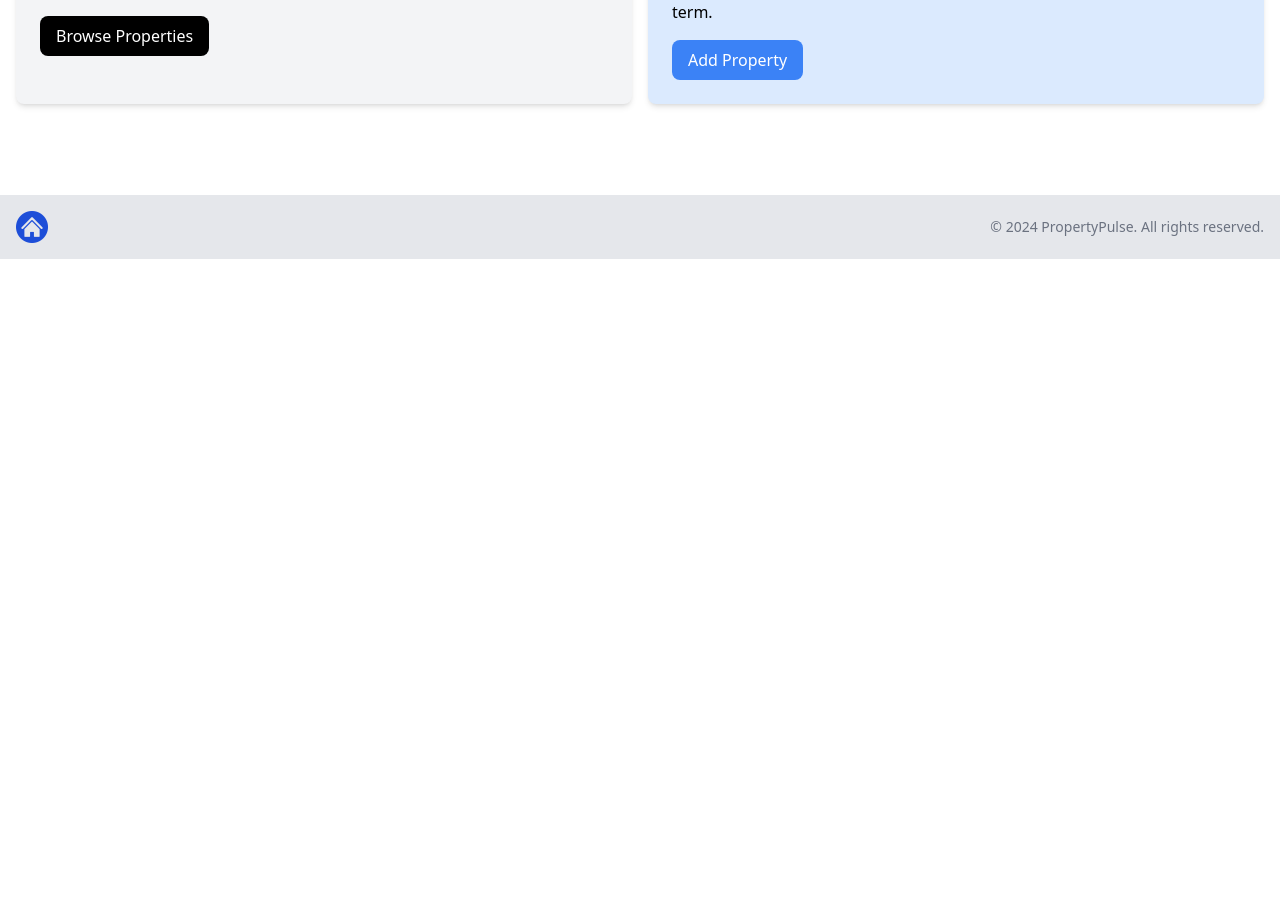
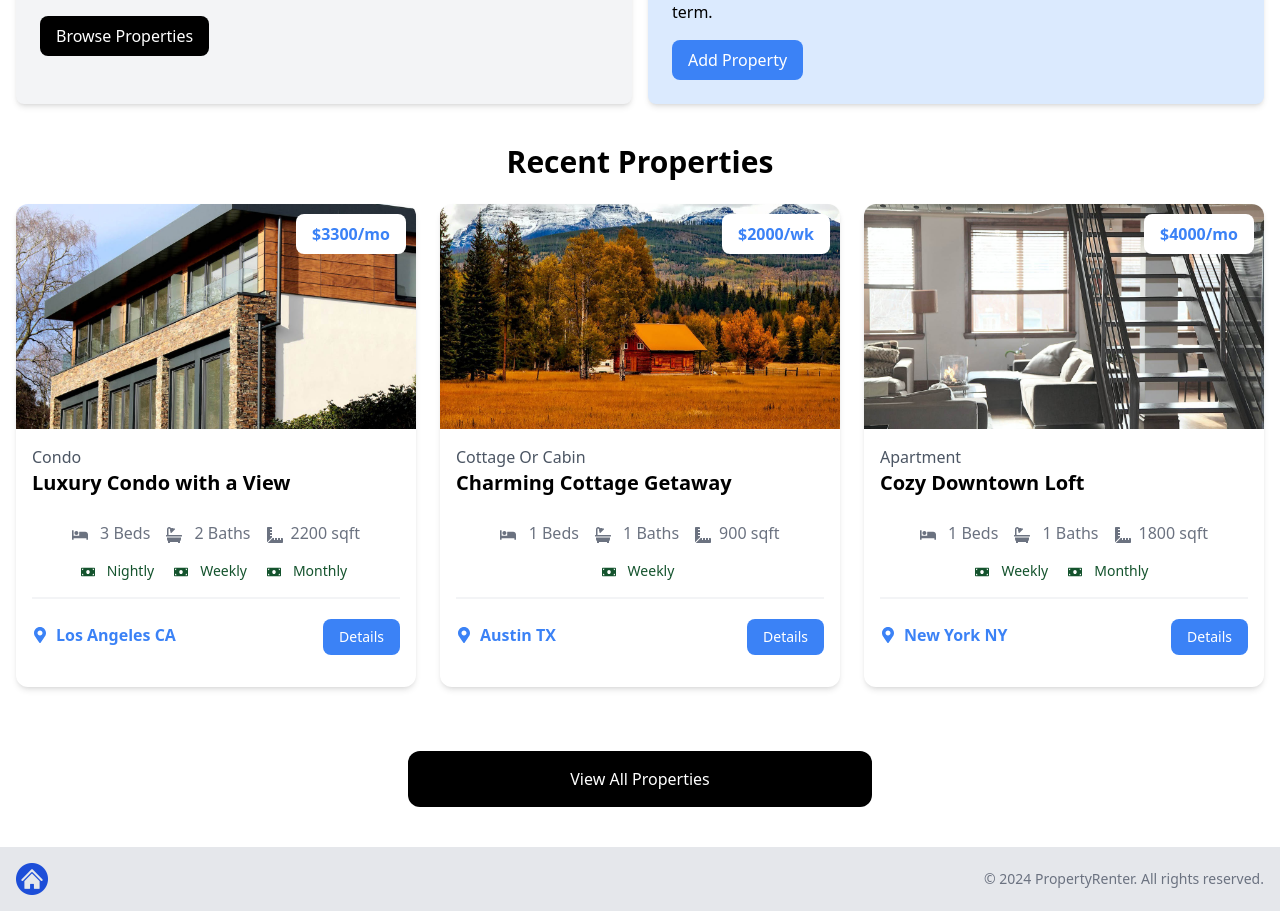
Before and after one commit to abhinavoo7/PropertyRenter, a Next.js app: page / in a window 1280 px wide. Shown: the part 541-1452 px from the top of the page. Before the commit the page ends 800 px from the top, so only its background shows below. Built offline with nearby package versions, Linux system fonts and the light colour scheme.

Commit message:
added property listings

```diff
--- a/app/layout.jsx
+++ b/app/layout.jsx
@@ -1,7 +1,7 @@
 import "@/assets/styles/globals.css";
 import Footer from "@/components/Footer";
 import NavBar from "@/components/NavBar";
-import { META_DATA } from "@/lib/constants";
+import { META_DATA } from "@/lib/Constants";
 import PropTypes from "prop-types";
 
 export const metadata = {
--- a/app/page.jsx
+++ b/app/page.jsx
@@ -1,11 +1,13 @@
 import Hero from "@/components/Hero";
 import InfoBoxes from "@/components/InfoBoxes";
+import HomeProperties from "@/components/HomeProperties";
 
 const HomePage = () => {
   return (
     <>
       <Hero />
       <InfoBoxes />
+      <HomeProperties />
     </>
   );
 };
--- a/app/properties/page.jsx
+++ b/app/properties/page.jsx
@@ -1,3 +1,4 @@
+import PropertyCard from "@/components/PropertyCard";
 import { NO_PROPERTIES_FOUND } from "@/lib/constants";
 import properties from "@/lib/properties.json";
 import { isEmpty } from "@/utils/utils";
@@ -10,8 +11,8 @@ const PropertiesPage = () => {
           <span>{NO_PROPERTIES_FOUND}</span>
         ) : (
           <div className="grid grid-cols-1 md:grid-cols-3 gap-6">
-            {properties.map(({ name }, index) => (
-              <span key={index}>{name}</span>
+            {properties.map((property) => (
+              <PropertyCard key={property._id} {...property} />
             ))}
           </div>
         )}
--- a/components/Footer.jsx
+++ b/components/Footer.jsx
@@ -6,14 +6,14 @@ const Footer = () => {
   const currentYear = new Date().getFullYear();
 
   return (
-    <footer className="bg-gray-200 py-4 fixed bottom-0 left-0 right-0">
+    <footer className="bg-gray-200 py-4 static bottom-0 left-0 right-0 mt-3">
       <div className="container mx-auto flex flex-col md:flex-row items-center justify-between px-4">
         <div className="mb-4 md:mb-0">
           <Image src={logo} alt="Logo" className="h-8 w-auto" />
         </div>
         <div>
           <p className="text-sm text-gray-500 mt-2 md:mt-0">
-            &copy; {currentYear} PropertyPulse. All rights reserved.
+            &copy; {currentYear} PropertyRenter. All rights reserved.
           </p>
         </div>
       </div>
--- /dev/null
+++ b/components/HomeProperties.jsx
@@ -0,0 +1,41 @@
+import React from "react";
+import properties from "@/lib/properties.json";
+import { isEmpty } from "@/utils/utils";
+import PropertyCard from "@/components/PropertyCard";
+import Link from "next/link";
+
+const HomeProperties = () => {
+  const recentProperties = properties
+    .sort(() => 0.5 - Math.random())
+    .slice(0, 3);
+  return (
+    <>
+      <section className="px-4 py-6">
+        <div className="container-xl lg:container m-auto">
+          <h2 className="text-3xl font-bold text-500 mb-6 text-center">
+            Recent Properties
+          </h2>
+          <div className="grid grid-cols-1 md:grid-cols-3 gap-6">
+            {isEmpty(recentProperties) ? (
+              <p>No properties found</p>
+            ) : (
+              recentProperties?.map((property) => (
+                <PropertyCard key={properties._id} {...property} />
+              ))
+            )}
+          </div>
+        </div>
+      </section>
+      <section className="m-auto max-w-lg my-10 px-6">
+        <Link
+          href="/properties"
+          className="block bg-black text-white text-center py-4 px-6 rounded-xl hover:bg-gray-700"
+        >
+          View All Properties
+        </Link>
+      </section>
+    </>
+  );
+};
+
+export default HomeProperties;
--- a/components/PropertyCard.jsx
+++ b/components/PropertyCard.jsx
@@ -0,0 +1,117 @@
+import Image from "next/image";
+import React from "react";
+import { convertTextToPascalCase, isEmpty } from "@/utils/utils";
+import PropTypes from "prop-types";
+import Link from "next/link";
+import {
+  FaBed,
+  FaBath,
+  FaRulerCombined,
+  FaMoneyBill,
+  FaMapMarkerAlt,
+} from "react-icons/fa";
+
+const PropertyCard = ({
+  _id,
+  type,
+  name,
+  location: { city, state },
+  rates = {},
+  beds = 0,
+  baths = 0,
+  squareFeet = 0,
+  images = [],
+}) => {
+  const rateTypes = Object.keys(rates)?.map((key) =>
+    convertTextToPascalCase(key)
+  );
+
+  const getRateDisplay = () => {
+    if (!isEmpty(rates?.monthly)) {
+      return `${rates?.monthly}/mo`;
+    } else if (!isEmpty(rates?.weekly)) {
+      return `${rates?.weekly}/wk`;
+    } else if (!isEmpty(rates?.nightly)) {
+      return `${rates?.nightly}/night`;
+    }
+  };
+
+  return (
+    <div className="rounded-xl shadow-md relative">
+      <Image
+        src={`/images/properties/${images[0]}`}
+        alt="property image"
+        width={0}
+        height={0}
+        sizes="100vw"
+        className="w-full h-auto rounded-t-xl"
+      />
+      <div className="p-4">
+        <div className="text-left md:text-center lg:text-left mb-6">
+          <div className="text-gray-600">{type}</div>
+          <h3 className="text-xl font-bold">{name}</h3>
+        </div>
+        <h3 className="absolute top-[10px] right-[10px] bg-white px-4 py-2 rounded-lg text-blue-500 font-bold text-right md:text-center lg:text-right">
+          ${getRateDisplay()}
+        </h3>
+
+        <div className="flex justify-center gap-4 text-gray-500 mb-4">
+          <p>
+            <FaBed className="inline mr-2" /> {beds}
+            <span className="md:hidden lg:inline"> Beds</span>
+          </p>
+          <p>
+            <FaBath className="inline mr-2" /> {baths}
+            <span className="md:hidden lg:inline"> Baths</span>
+          </p>
+          <p>
+            <FaRulerCombined className="inline mr-2" />
+            {squareFeet}
+            <span className="md:hidden lg:inline"> sqft</span>
+          </p>
+        </div>
+
+        <div className="flex flex-row justify-center gap-4 text-green-900 text-sm mb-4">
+          {rateTypes?.map((type) => (
+            <p key={type}>
+              <FaMoneyBill className="inline mr-2" />
+              <span className="mx-1">{type}</span>
+            </p>
+          ))}
+        </div>
+
+        <div className="border border-gray-100 mb-5"></div>
+
+        <div className="flex flex-col lg:flex-row justify-between mb-4">
+          <div className="flex align-middle gap-2 mb-4 lg:mb-0 lg:mt-1">
+            <FaMapMarkerAlt className="inline text-blue-500 mt-1" />
+            <span className="text-blue-500 font-bold">
+              {" "}
+              {`${city} ${state}`}{" "}
+            </span>
+          </div>
+          <Link
+            href={`/properties/${_id}`}
+            className="h-[36px] bg-blue-500 hover:bg-blue-600 text-white px-4 py-2 rounded-lg text-center text-sm"
+          >
+            Details
+          </Link>
+        </div>
+      </div>
+    </div>
+  );
+};
+
+export default PropertyCard;
+
+PropertyCard.propTypes = {
+  _id: PropTypes.string,
+  type: PropTypes.string,
+  name: PropTypes.string,
+  location: PropTypes.object,
+  beds: PropTypes.number,
+  baths: PropTypes.number,
+  squareFeet: PropTypes.number,
+  rates: PropTypes.object,
+  images: PropTypes.array,
+};
--- a/lib/properties.json
+++ b/lib/properties.json
@@ -13,7 +13,7 @@
     },
     "beds": 2,
     "baths": 1,
-    "square_feet": 1500,
+    "squareFeet": 1500,
     "amenities": [
       "Wifi",
       "Full kitchen",
@@ -58,7 +58,7 @@
     },
     "beds": 1,
     "baths": 1,
-    "square_feet": 1800,
+    "squareFeet": 1800,
     "amenities": [
       "Wifi",
       "Full kitchen",
@@ -102,7 +102,7 @@
     },
     "beds": 3,
     "baths": 2,
-    "square_feet": 2200,
+    "squareFeet": 2200,
     "amenities": [
       "Wifi",
       "Full kitchen",
@@ -148,7 +148,7 @@
     },
     "beds": 1,
     "baths": 1,
-    "square_feet": 900,
+    "squareFeet": 900,
     "amenities": [
       "Fireplace",
       "Outdoor Grill/BBQ",
@@ -182,7 +182,7 @@
     },
     "beds": 1,
     "baths": 1,
-    "square_feet": 900,
+    "squareFeet": 900,
     "amenities": [
       "High-Speed Internet",
       "Smart TV",
@@ -218,7 +218,7 @@
     },
     "beds": 4,
     "baths": 3,
-    "square_feet": 2800,
+    "squareFeet": 2800,
     "amenities": [
       "Beach Access",
       "Swimming Pool",
@@ -254,7 +254,7 @@
     },
     "beds": 2,
     "baths": 1,
-    "square_feet": 1100,
+    "squareFeet": 1100,
     "amenities": [
       "Fireplace",
       "Outdoor Grill/BBQ",
@@ -289,7 +289,7 @@
     },
     "beds": 3,
     "baths": 2,
-    "square_feet": 1800,
+    "squareFeet": 1800,
     "amenities": [
       "Ski Equipment Storage",
       "Fireplace",
@@ -324,7 +324,7 @@
     },
     "beds": 4,
     "baths": 3,
-    "square_feet": 2400,
+    "squareFeet": 2400,
     "amenities": [
       "Mountain View",
       "Hiking Trails Access",
@@ -360,7 +360,7 @@
     },
     "beds": 2,
     "baths": 1,
-    "square_feet": 1200,
+    "squareFeet": 1200,
     "amenities": [
       "High-Speed Internet",
       "Air Conditioning",
--- a/utils/utils.js
+++ b/utils/utils.js
@@ -24,3 +24,12 @@ export const isEmpty = (data) => {
     (Array.isArray(data) && data.length === 0)
   );
 };
+
+/**
+ * @description function to convert text in pascal case
+ * @param {String} text
+ * @returns {String}
+ */
+export const convertTextToPascalCase = (text) => {
+  return text?.trim()?.replace(/(?:^|\b)(\w)/g, (match) => match.toUpperCase());
+};
```
